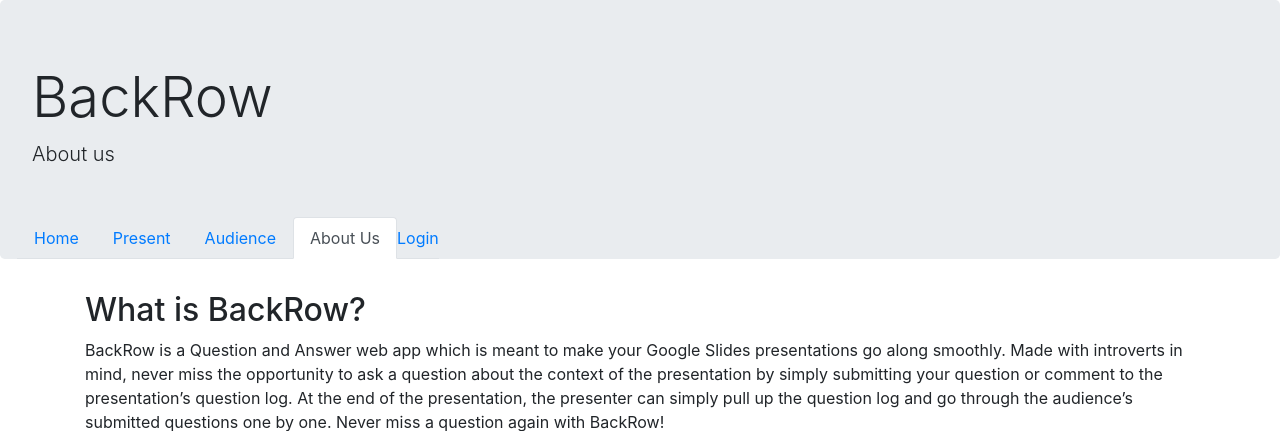
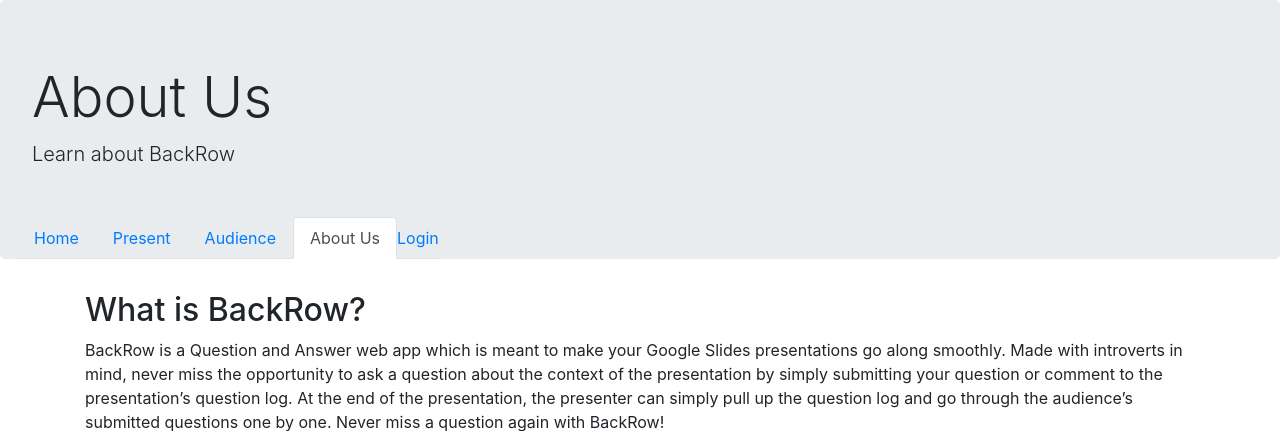
Before and after one commit to jogden4195/BackRow, a Django app: page /about/ in a window 1280 px wide. Shown: the top 431 px of the page. Run offline with Django 3.2, Linux system fonts and the light colour scheme; some libraries are stand-ins or nearby versions.

Commit message:
Fixed header

```diff
--- a/project/src/landing/templates/landing/about.html
+++ b/project/src/landing/templates/landing/about.html
@@ -7,8 +7,8 @@
 
 <body>
     <div class="jumbotron pb-0">
-        <h1 class="display-4">BackRow</h1>
-        <p class="lead">About us</p>
+        <h1 class="display-4">About Us</h1>
+        <p class="lead">Learn about BackRow</p>
         <div class="row justify-content-left mt-5 mb-0">
             <ul class="nav nav-tabs">
                 <li class="nav-item">
```
